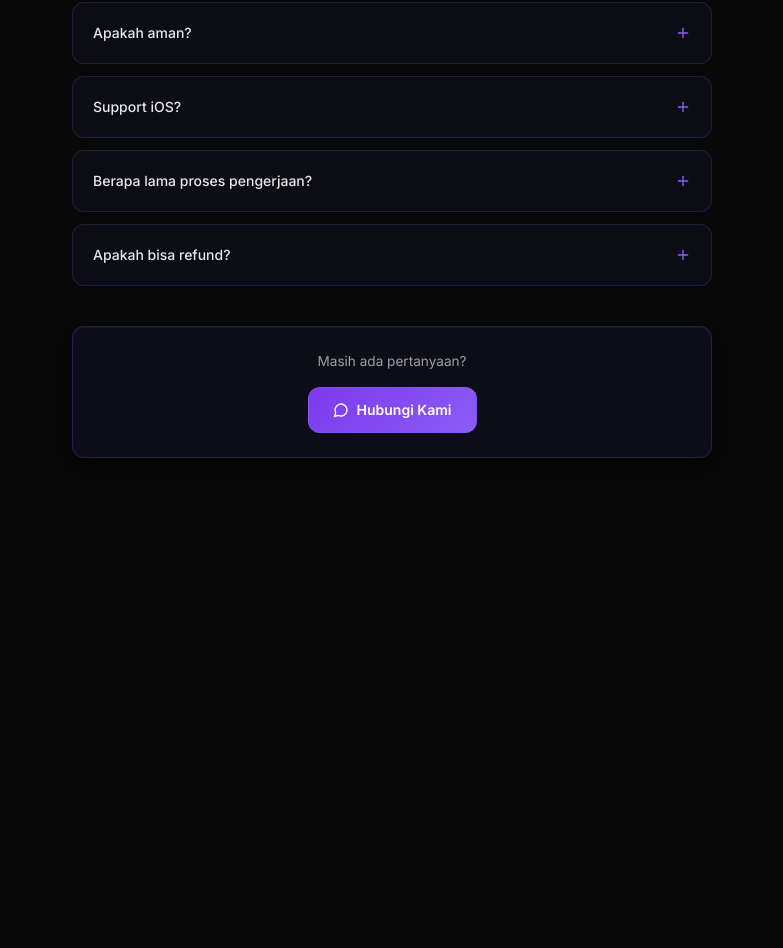
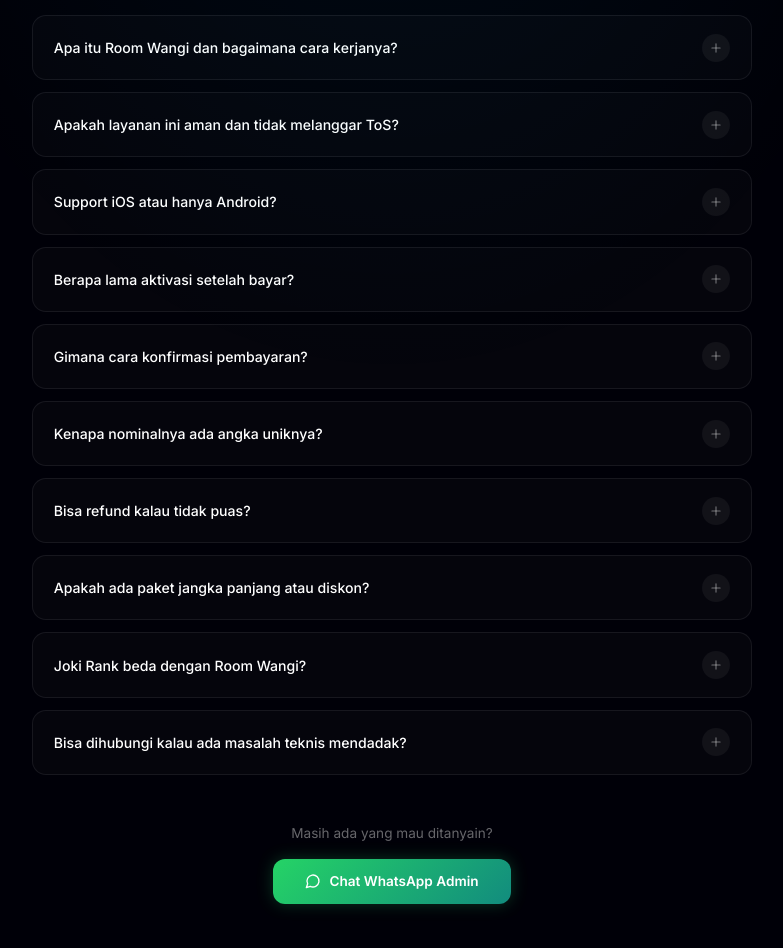
Before and after one commit to pediaboy/valley-pedia, a Next.js app: page /faq in a window 1280 px wide. Shown: the part 292-1240 px from the top of the page, without its empty margins (248-1031 px from the left). Before the commit the page ends 870 px from the top, so only its background shows below. Built offline with nearby package versions, Linux system fonts and the light colour scheme; no server answers; the database is empty.

Commit message:
fix: update src/app/faq/page.tsx

```diff
--- a/src/app/faq/page.tsx
+++ b/src/app/faq/page.tsx
@@ -6,11 +6,46 @@ import { Plus, Minus, MessageCircle } from 'lucide-react';
 import { supabase } from '@/lib/supabase';
 
 const defaultFaqs = [
-  { question: 'Apa itu Room Wangi?', answer: 'Room Wangi adalah layanan bot yang membantu kamu bermain di room khusus dengan musuh yang mudah dikalahkan, sehingga MMR kamu naik dengan cepat dan konsisten.' },
-  { question: 'Apakah aman?', answer: 'Ya, layanan kami 100% aman dan tidak melanggar ToS game. Kami menggunakan metode yang sudah teruji dan anti banned.' },
-  { question: 'Support iOS?', answer: 'Ya! Semua layanan kami support untuk pengguna iOS maupun Android. Tidak ada perbedaan fitur.' },
-  { question: 'Berapa lama proses pengerjaan?', answer: 'Proses aktivasi biasanya memakan waktu 5-15 menit setelah pembayaran dikonfirmasi. Tim kami aktif 24 jam.' },
-  { question: 'Apakah bisa refund?', answer: 'Refund dapat dilakukan dalam kondisi tertentu sesuai Syarat & Ketentuan yang berlaku. Hubungi tim kami via WhatsApp untuk proses refund.' },
+  {
+    question: 'Apa itu Room Wangi dan bagaimana cara kerjanya?',
+    answer: 'Room Wangi adalah layanan bot khusus yang mempertemukan kamu dengan bot di room terpisah sehingga kamu bisa farming MMR dengan lebih efisien. Sistem kami tidak menggunakan script berbahaya — metode yang dipakai sudah diuji berbulan-bulan dan tidak pernah ada kasus banned. Begitu kamu order dan pembayaran dikonfirmasi, tim kami langsung setup akses dalam hitungan menit. Kamu tidak perlu install apapun atau memberikan password akun game kamu.',
+  },
+  {
+    question: 'Apakah layanan ini aman dan tidak melanggar ToS?',
+    answer: 'Pertanyaan ini paling sering masuk dan kami mengerti kenapa. Jawaban singkatnya: aman. Kami tidak menyentuh akun kamu secara langsung dan tidak menggunakan third-party software yang bisa terdeteksi sistem anti-cheat. Metode Room Wangi sudah dipakai ribuan user sejak platform ini berdiri. Sampai sekarang, tidak ada satupun laporan banned dari user aktif kami yang mengikuti panduan penggunaan. Tapi ya, seperti layanan gaming manapun, selalu ada risiko kecil yang tidak bisa dikontrol 100% — makanya kami transparan soal ini.',
+  },
+  {
+    question: 'Support iOS atau hanya Android?',
+    answer: 'Support dua-duanya. Tidak ada perbedaan fitur antara user iOS dan Android. Kalau kamu pakai iPhone, iPad, Android low-end, atau emulator PC pun tidak masalah. Yang penting koneksi internet kamu stabil saat sesi berlangsung. Kalau ada kendala teknis terkait device, langsung WA kami dan tim support akan bantu troubleshoot.',
+  },
+  {
+    question: 'Berapa lama aktivasi setelah bayar?',
+    answer: 'Biasanya 5–15 menit setelah konfirmasi pembayaran diterima. Tim kami aktif dari pagi sampai malam hari (07.00–23.00 WIB). Di luar jam tersebut, konfirmasi masuk ke queue dan diproses pertama kali saat tim aktif kembali. Makanya kami sarankan kirim bukti transfer segera setelah bayar supaya antrian kamu masuk lebih awal. Untuk order yang masuk malam, estimasi aktivasi biasanya pagi hari berikutnya paling lambat jam 9.',
+  },
+  {
+    question: 'Gimana cara konfirmasi pembayaran?',
+    answer: 'Setelah transfer, kamu akan diarahkan ke WhatsApp admin kami di 082172222494. Format konfirmasi sudah otomatis terisi dari halaman invoice — kamu tinggal klik kirim. Sertakan screenshot bukti transfer supaya proses verifikasi lebih cepat. Nominal transfer harus tepat sesuai yang tertera di invoice (termasuk angka uniknya) agar sistem bisa mencocokkan pembayaran kamu secara otomatis.',
+  },
+  {
+    question: 'Kenapa nominalnya ada angka uniknya?',
+    answer: 'Angka unik di bagian belakang nominal (contoh: Rp 20.847 bukan Rp 20.000) itu bukan biaya tambahan — itu kode identifikasi otomatis untuk order kamu. Dengan nominal unik ini, tim kami bisa langsung tahu transfer mana milik kamu tanpa perlu konfirmasi manual berkepanjangan. Angka uniknya kecil, paling selisih ratusan rupiah, jadi tidak ada yang dirugikan.',
+  },
+  {
+    question: 'Bisa refund kalau tidak puas?',
+    answer: 'Refund bisa dilakukan dalam kondisi tertentu. Kalau layanan kami gagal diaktivasi dalam waktu 24 jam setelah konfirmasi pembayaran tanpa ada penjelasan dari tim kami, kamu berhak minta refund penuh. Tapi kalau layanan sudah aktif dan berjalan, refund tidak berlaku. Untuk kasus khusus seperti gangguan teknis dari sisi kami, kami biasanya menawarkan perpanjangan masa aktif sebagai kompensasi. Semua proses refund ditangani via WhatsApp dan diproses dalam 1–3 hari kerja.',
+  },
+  {
+    question: 'Apakah ada paket jangka panjang atau diskon?',
+    answer: 'Ada. Kalau kamu order lebih dari 1 bulan sekaligus atau join sebagai member langganan, kami bisa kasih harga lebih murah dari harga satuan. Untuk info promo terbaru dan harga bundling, tanyakan langsung ke WhatsApp kami karena promonya sering berganti. Sesekali ada juga flash sale yang diumumkan di channel Telegram kami — worth it untuk follow supaya tidak ketinggalan.',
+  },
+  {
+    question: 'Joki Rank beda dengan Room Wangi?',
+    answer: 'Iya, beda. Room Wangi itu kamu main sendiri tapi di room yang sudah disiapkan agar lebih mudah naik MMR. Joki Rank itu tim kami yang main di akun kamu sampai target rank tercapai. Keduanya punya risiko masing-masing — untuk Joki Rank kami minta kamu ubah password sementara dan kembalikan setelah selesai sebagai keamanan bersama. Semua detail dan prosedur joki akan dijelaskan lebih lengkap setelah order dikonfirmasi.',
+  },
+  {
+    question: 'Bisa dihubungi kalau ada masalah teknis mendadak?',
+    answer: 'Bisa. WA admin kami di 082172222494 aktif setiap hari. Untuk masalah teknis mendadak yang butuh respons cepat, sebut saja di pesan pertama bahwa ini "urgent" supaya diprioritaskan. Kami juga punya bot Telegram untuk cek status order kamu secara otomatis kapanpun. Tim support kami tidak sempurna tapi kami komit untuk merespons semua pesan dalam waktu yang wajar.',
+  },
 ];
 
 export default function FAQPage() {
@@ -19,31 +54,80 @@ export default function FAQPage() {
 
   useEffect(() => {
     supabase.from('faqs').select('*').order('order', { ascending: true }).then(({ data }) => {
-      if (data?.length) setFaqs(data.map(d => ({ question: d.question, answer: d.answer })));
+      if (data?.length) setFaqs(data.map((d: any) => ({ question: d.question, answer: d.answer })));
     });
   }, []);
 
   return (
-    <div className="min-h-screen px-4 py-8 max-w-2xl mx-auto">
-      <motion.div initial={{ opacity: 0, y: 20 }} animate={{ opacity: 1, y: 0 }} className="text-center mb-8">
-        <h1 className="section-title gradient-text mb-2">FAQ</h1>
-        <p style={{ color: 'rgba(255,255,255,0.5)', fontSize: '0.85rem' }}>Pertanyaan yang sering diajukan</p>
-      </motion.div>
+    <div className="min-h-screen px-4 py-16" style={{ background: '#000008' }}>
+      <div style={{
+        position: 'fixed', top: 0, left: 0, right: 0, bottom: 0,
+        background: 'radial-gradient(ellipse at 50% 0%, rgba(0,195,255,0.06) 0%, transparent 60%)',
+        pointerEvents: 'none',
+      }} />
+      <div style={{ maxWidth: 720, margin: '0 auto' }}>
+        <div style={{ textAlign: 'center', marginBottom: '3rem' }}>
+          <div style={{ fontFamily: 'Orbitron, sans-serif', fontSize: '0.65rem', letterSpacing: '0.3em', color: 'rgba(255,255,255,0.3)', marginBottom: 10 }}>
+            VALLEY.PEDIA
+          </div>
+          <h1 style={{ fontFamily: 'Orbitron, sans-serif', fontSize: '1.6rem', color: '#00c3ff', marginBottom: 12 }}>FAQ</h1>
+          <p style={{ fontSize: '0.9rem', color: 'rgba(255,255,255,0.4)', maxWidth: 480, margin: '0 auto', lineHeight: 1.7 }}>
+            Hal-hal yang paling sering ditanyakan sebelum order. Kalau pertanyaan kamu belum terjawab di sini, langsung WA kami.
+          </p>
+        </div>
 
-      <div className="space-y-3 mb-10">
+        <div className="space-y-3">
           {faqs.map((faq, i) => (
-          <motion.div key={i} initial={{ opacity: 0, y: 10 }} animate={{ opacity: 1, y: 0 }} transition={{ delay: i * 0.05 }}
-            className="accordion-item">
-            <button className="accordion-header w-full text-left" onClick={() => setOpen(open === i ? null : i)}>
-              <span className="text-sm font-medium pr-4">{faq.question}</span>
-              {open === i ? <Minus size={16} style={{ color: '#00c3ff', flexShrink: 0 }} /> : <Plus size={16} style={{ color: '#8b5cf6', flexShrink: 0 }} />}
+            <motion.div
+              key={i}
+              initial={{ opacity: 0, y: 10 }}
+              animate={{ opacity: 1, y: 0 }}
+              transition={{ delay: i * 0.04 }}
+              style={{
+                background: 'rgba(255,255,255,0.02)',
+                border: open === i ? '1px solid rgba(0,195,255,0.25)' : '1px solid rgba(255,255,255,0.07)',
+                borderRadius: 14,
+                overflow: 'hidden',
+                transition: 'border-color 0.2s',
+              }}
+            >
+              <button
+                onClick={() => setOpen(open === i ? null : i)}
+                style={{
+                  width: '100%', display: 'flex', alignItems: 'center', justifyContent: 'space-between',
+                  padding: '1.1rem 1.3rem', background: 'none', border: 'none', cursor: 'pointer',
+                  textAlign: 'left', gap: 12,
+                }}
+              >
+                <span style={{ fontSize: '0.88rem', color: open === i ? '#00c3ff' : '#fff', fontWeight: 500, lineHeight: 1.5 }}>
+                  {faq.question}
+                </span>
+                <div style={{
+                  width: 28, height: 28, borderRadius: '50%', flexShrink: 0,
+                  background: open === i ? 'rgba(0,195,255,0.15)' : 'rgba(255,255,255,0.05)',
+                  display: 'flex', alignItems: 'center', justifyContent: 'center',
+                  color: open === i ? '#00c3ff' : 'rgba(255,255,255,0.4)', transition: 'all 0.2s',
+                }}>
+                  {open === i ? <Minus size={14} /> : <Plus size={14} />}
+                </div>
               </button>
               <AnimatePresence>
                 {open === i && (
-                <motion.div initial={{ height: 0, opacity: 0 }} animate={{ height: 'auto', opacity: 1 }}
-                  exit={{ height: 0, opacity: 0 }} transition={{ duration: 0.25 }}
-                  style={{ overflow: 'hidden' }}>
-                  <div className="accordion-content">{faq.answer}</div>
+                  <motion.div
+                    initial={{ height: 0, opacity: 0 }}
+                    animate={{ height: 'auto', opacity: 1 }}
+                    exit={{ height: 0, opacity: 0 }}
+                    transition={{ duration: 0.25 }}
+                    style={{ overflow: 'hidden' }}
+                  >
+                    <div style={{
+                      padding: '0 1.3rem 1.2rem', fontSize: '0.83rem',
+                      color: 'rgba(255,255,255,0.55)', lineHeight: 1.8,
+                      borderTop: '1px solid rgba(255,255,255,0.05)',
+                      paddingTop: '1rem',
+                    }}>
+                      {faq.answer}
+                    </div>
                   </motion.div>
                 )}
               </AnimatePresence>
@@ -51,13 +135,27 @@ export default function FAQPage() {
           ))}
         </div>
 
-      <motion.div initial={{ opacity: 0 }} animate={{ opacity: 1 }} transition={{ delay: 0.5 }}
-        className="glass-card rounded-xl p-6 text-center">
-        <p style={{ color: 'rgba(255,255,255,0.6)', fontSize: '0.85rem', marginBottom: '1rem' }}>Masih ada pertanyaan?</p>
-        <a href="/contact" className="btn-purple inline-flex items-center gap-2 px-6 py-3 rounded-xl text-sm font-semibold">
-          <MessageCircle size={16} /> Hubungi Kami
+        <div style={{ marginTop: '3rem', textAlign: 'center' }}>
+          <p style={{ fontSize: '0.85rem', color: 'rgba(255,255,255,0.4)', marginBottom: '1rem' }}>
+            Masih ada yang mau ditanyain?
+          </p>
+          <a
+            href="https://wa.me/6282172222494?text=Halo%20Valley.Pedia%2C%20saya%20punya%20pertanyaan%20mengenai%20layanan"
+            target="_blank"
+            rel="noopener noreferrer"
+            style={{
+              display: 'inline-flex', alignItems: 'center', gap: 8,
+              background: 'linear-gradient(135deg, #25d366, #128c7e)',
+              color: '#fff', padding: '0.75rem 2rem', borderRadius: 12,
+              fontSize: '0.85rem', fontWeight: 600, textDecoration: 'none',
+              boxShadow: '0 0 16px rgba(37,211,102,0.25)',
+            }}
+          >
+            <MessageCircle size={16} />
+            Chat WhatsApp Admin
           </a>
-      </motion.div>
+        </div>
+      </div>
     </div>
   );
 }
```
Lines whose indentation alone changed are shown as unchanged.
